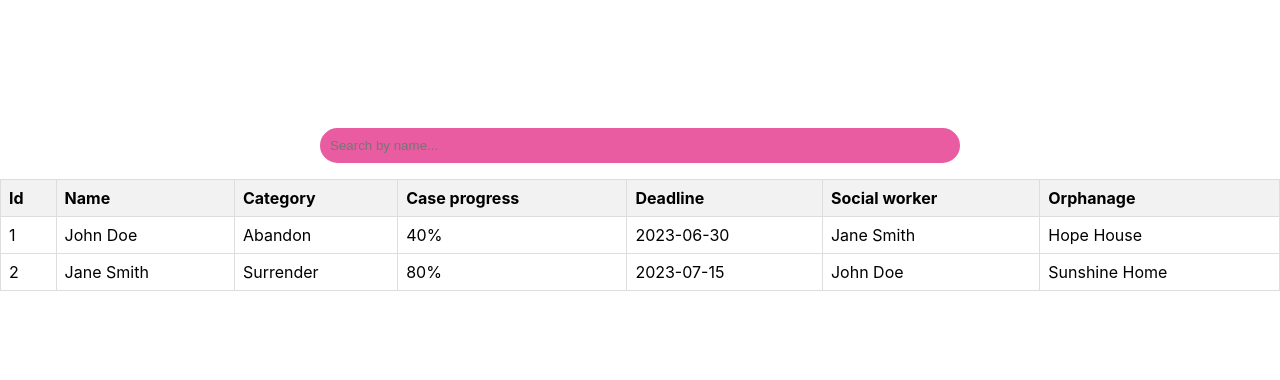
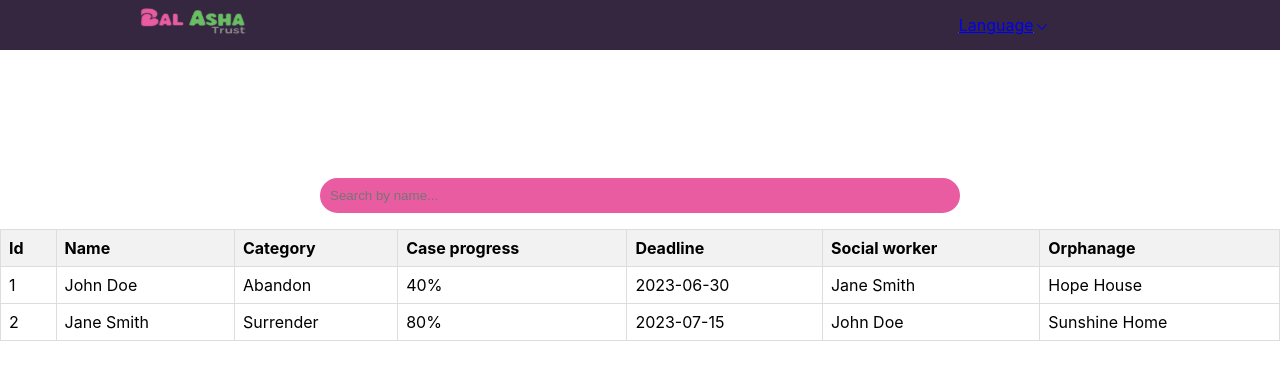
Before and after one commit to CodeToGiveTeam8/frontend, a React (Create React App) app: page /operationshome in a window 1280 px wide. Shown: the top 380 px of the page. Built offline with nearby package versions, Linux system fonts and the light colour scheme.

Commit message:
added nav bar

```diff
--- a/src/Components/CSS styles/Headerl.css
+++ b/src/Components/CSSstyles/Headerl.css
@@ -27,14 +27,14 @@ right: 0px; */
     background-color: #362740;
     padding: 0;
     color: white;
-    margin-bottom: 100%;
     width: 100%;
     height: 50px;
   }
 
   .logoimg {
     margin-right: auto;
-    margin-left: 3%;
+    height: 80%;
+    width: 30%;
   }
 
   .dropdown {
--- a/src/Components/CSSstyles/OperationsDash.css
+++ b/src/Components/CSSstyles/OperationsDash.css
@@ -1,5 +1,5 @@
 .container {
-    margin: 10% 10% 0 10%;
+    margin: 5% 10% 0 10%;
     flex-wrap: wrap;
     justify-content: space-between;
   }
--- a/src/Components/CSSstyles/Register.css
+++ b/src/Components/CSSstyles/Register.css
@@ -4,10 +4,10 @@
     align-items: center;
     height: 150vh;
     background-color: #ffffff;
-    margin: auto;
   }
 
-  form {
+  .form-register {
+    margin-top: -100px;
     width: 600px;
     padding: 40px;
     border: 1px solid #ccc;
--- a/src/Components/Headerl.jsx
+++ b/src/Components/Headerl.jsx
@@ -1,6 +1,7 @@
 import React from 'react'
 import { Dropdown, Nav} from 'rsuite';
-import "./CSS styles/Headerl.css";
+import "./CSSstyles/Headerl.css";
+import logo from "../Images/logoBAT.png";
 
 function Headerl() {
     const handleItemSelect = (eventKey, event) => {
@@ -10,10 +11,10 @@ function Headerl() {
   return (
     <Nav className='main-nav'>
       <Nav.Item className='logoimg'>
-        <img class="logoimg" src="Images/logoBAT.png" alt="logo"></img>
+        <img class="logoimg" src={logo} alt="logo"></img>
       </Nav.Item>
       <Nav.Item className='dropdown'>
-            <Dropdown title="Language" onSelect={handleItemSelect}>
+            <Dropdown title="Language" className="Language" onSelect={handleItemSelect}>
                 <Dropdown.Menu>
                     <Dropdown.Item eventKey="english">English</Dropdown.Item>
                     <Dropdown.Item eventKey="hindi">Hindi</Dropdown.Item>
--- a/src/Components/Operations/OperationsDashboard.jsx
+++ b/src/Components/Operations/OperationsDashboard.jsx
@@ -1,5 +1,6 @@
 import React, { useState } from 'react';
 import '../CSSstyles/OperationsDash.css';
+import Headerl from '../Headerl';
 
 const OperationsDashboard = () => {
   const [progress, setProgress] = useState({
@@ -48,7 +49,9 @@ const OperationsDashboard = () => {
   };
 
   return (
-    <div className="container">
+    <div>
+    <Headerl />
+    <div className='container'>
       <div className="row">
         <div className="col">
           <div className="progress">Progress of Categories</div>
@@ -109,6 +112,7 @@ const OperationsDashboard = () => {
           <div className="graph">Graph 2</div>
         </div>
       </div>
+      </div>
     </div>
   );
 };
--- a/src/Components/Operations/OperationsHome.jsx
+++ b/src/Components/Operations/OperationsHome.jsx
@@ -1,5 +1,6 @@
 import React, { useState } from 'react';
 import '../CSSstyles/OperationsHome.css';
+import Headerl from '../Headerl';
 
 const OperationsHome = () => {
   const [searchQuery, setSearchQuery] = useState('');
@@ -34,6 +35,8 @@ const OperationsHome = () => {
   );
 
   return (
+    <div>
+      <Headerl />
     <div className='ophome'>
       <input
       type="text"
@@ -68,6 +71,7 @@ const OperationsHome = () => {
         </tbody>
       </table>
     </div>
+    </div>
   );
 };
 
--- a/src/Components/Register.jsx
+++ b/src/Components/Register.jsx
@@ -1,5 +1,6 @@
 import React, { useState } from 'react';
 import './CSSstyles/Register.css';
+import Headerl from './Headerl';
 
 const Register = () => {
   const [name, setName] = useState('');
@@ -27,8 +28,10 @@ const Register = () => {
   };
 
   return (
+    <div>
+    <Headerl/>
     <div className="register">
-      <form onSubmit={handleSubmit}>
+      <form onSubmit={handleSubmit} className="form-register">
         <h2>Register</h2>
         <div className="row">
         <div className="column">
@@ -117,6 +120,7 @@ const Register = () => {
         </div>
         <button type="submit">Register</button>
       </form>
+      </div>
     </div>
   );
 };
```
Also changed, not shown: 1 other file (tests, documents, lock files or other folders).
